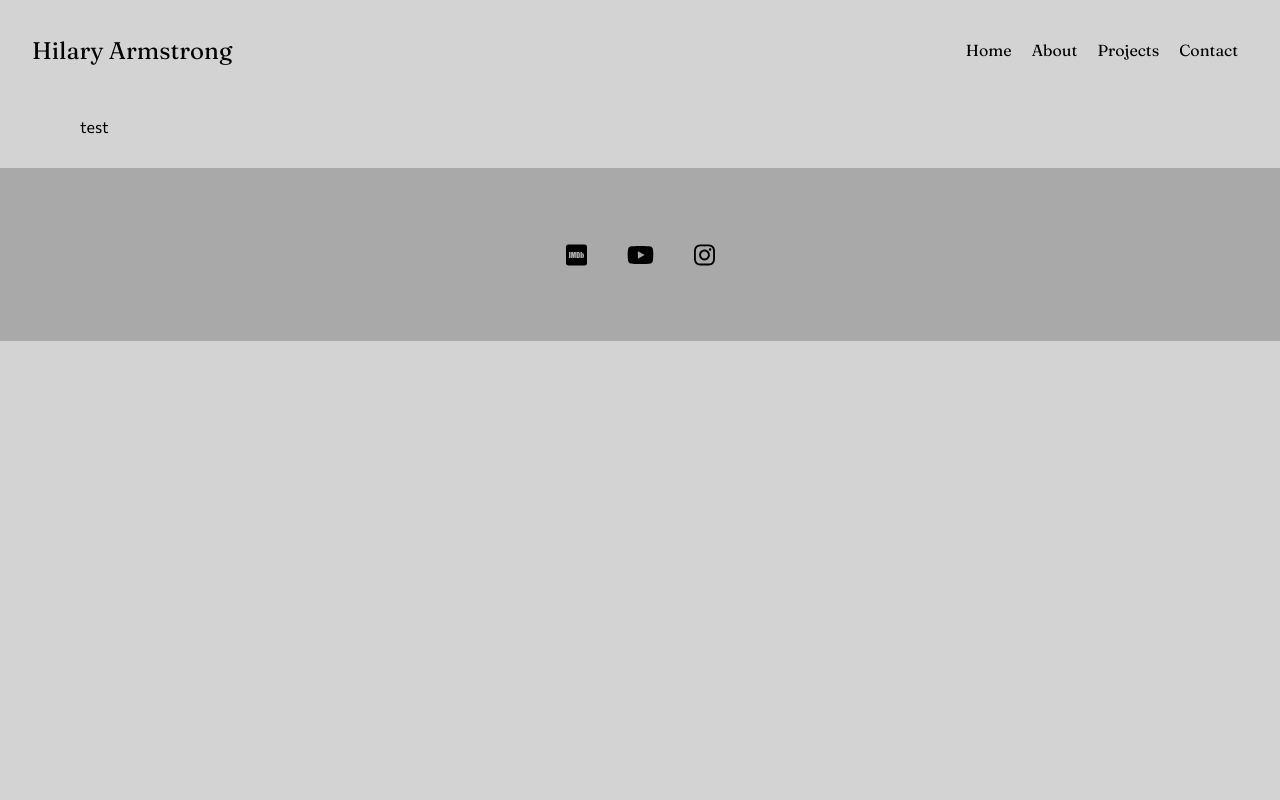
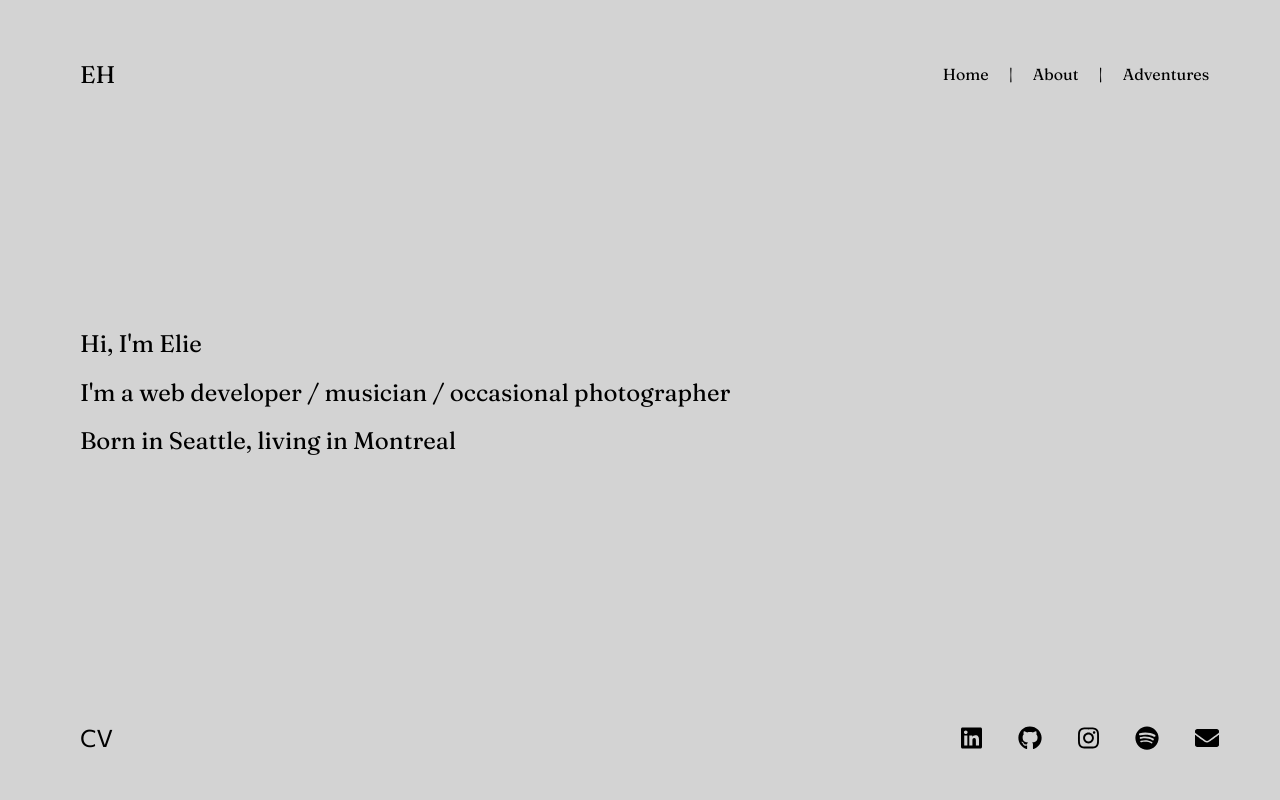
Before and after one commit to ehymowitz/portfolio-gatsby, a Gatsby site: page / in a window 1280 px wide. Shown: the top 800 px of the page. Built offline with nearby package versions, Linux system fonts and the light colour scheme; Gatsby itself is replaced by a stand-in of ours.

Commit message:
feat: init

```diff
--- a/package.json
+++ b/package.json
@@ -18,6 +18,7 @@
     "@fontsource/fraunces": "^4.5.0",
     "@fortawesome/fontawesome-svg-core": "^1.2.36",
     "@fortawesome/free-brands-svg-icons": "^5.15.4",
+    "@fortawesome/free-solid-svg-icons": "^5.15.4",
     "@fortawesome/react-fontawesome": "^0.1.16",
     "@types/react": "^16.9.51",
     "@types/react-dom": "^16.9.8",
--- a/src/components/footer/footer.styled.ts
+++ b/src/components/footer/footer.styled.ts
@@ -1,13 +1,14 @@
 import styled from "styled-components"
 
 export const StyledFooter = styled.section`
-  background-color: darkgrey;
-  padding: 3em 6em;
-  margin: 0;
-  text-align: center;
   font-size: 24px;
+  display: flex;
+  justify-content: space-between;
+  position: fixed;
+  bottom: 2em;
+  width: 89%;
 
   svg {
-    margin: 0 20px;
+    margin-left: 36px;
   }
 `
--- a/src/components/footer/footer.tsx
+++ b/src/components/footer/footer.tsx
@@ -1,8 +1,10 @@
 import {
-  faImdb,
-  faYoutube,
+  faLinkedin,
+  faGithub,
+  faSpotify,
   faInstagram,
 } from "@fortawesome/free-brands-svg-icons"
+import { faEnvelope } from "@fortawesome/free-solid-svg-icons"
 import { FontAwesomeIcon } from "@fortawesome/react-fontawesome"
 import React from "react"
 import { StyledFooter } from "./footer.styled"
@@ -10,23 +12,36 @@ import { StyledFooter } from "./footer.styled"
 const Footer = () => {
   return (
     <StyledFooter>
+      <a href="../../../Elie Hymowitz_CV.pdf" target="_blank">
+        CV
+      </a>
       <div>
         <a
-          href="https://www.imdb.com/name/nm11332858/"
+          href="https://www.linkedin.com/in/eliehymowitz/"
           target="_blank"
           rel="noopener"
         >
-          <FontAwesomeIcon icon={faImdb} />
+          <FontAwesomeIcon icon={faLinkedin} />
         </a>
-        <a href="" target="_blank" rel="noopener">
-          <FontAwesomeIcon icon={faYoutube} />
+        <a href="https://github.com/ehymowitz" target="_blank" rel="noopener">
+          <FontAwesomeIcon icon={faGithub} />
         </a>
         <a
-          href="https://www.instagram.com/hilary__armstrong/"
+          href="https://www.instagram.com/elie.s.h/"
           target="_blank"
           rel="noopener"
         >
           <FontAwesomeIcon icon={faInstagram} />
+        </a>
+        <a
+          href="https://open.spotify.com/playlist/2ieh5fIUHEdPw5dnwS2wcp?si=Q7GnR3flREOSEcb3ME6HzA"
+          target="_blank"
+          rel="noopener"
+        >
+          <FontAwesomeIcon icon={faSpotify} />
+        </a>
+        <a href="mailto:ehymowitz@gmail.com" target="_blank" rel="noopener">
+          <FontAwesomeIcon icon={faEnvelope} />
         </a>
       </div>
     </StyledFooter>
--- a/src/components/layout/layout.tsx
+++ b/src/components/layout/layout.tsx
@@ -5,29 +5,36 @@ import Footer from "../footer/footer"
 import Nav from "../nav/nav"
 import { GlobalStyle, StyledLayout } from "./layout.styled"
 
-interface Props {
+interface LayoutProps {
   children: JSX.Element
 }
 
-export default function Layout({ children }: Props) {
+export default function Layout({ children }: LayoutProps) {
   return (
     <StyledLayout>
       <GlobalStyle />
       <Helmet defer={false}>
-        <title>Hilary Armstrong</title>
-        <meta name="description" content="Hilary Armstrong's Web Portfolio!" />
-        <meta property="og:title" content="Hilary Armstrong" />
+        <title>Elie Hymowitz</title>
+        <meta
+          name="description"
+          content="Elie Hymowitz's Web Portfolio. I'm a web developer and musician, and I take photos too."
+        />
+        <meta property="og:title" content="Elie Hymowitz" />
         <meta
           property="og:description"
-          content="Hilary Armstrong's Web Portfolio!"
+          content="Elie Hymowitz's Web Portfolio. I'm a web developer and musician, and I take photos too."
         />
-        <meta property="og:image" content="/webImage.png" />
-        <meta property="og:url" content="https://hilarya.com/" />
+        <meta property="og:image" content="/headshot.png" />
+        <meta property="og:url" content="https://hymowitz.org/" />
         <meta property="og:type" content="website" />
       </Helmet>
-      <Nav />
-      <Container>{children}</Container>
-      <Footer />
+      <Container>
+        <>
+          <Nav />
+          {children}
+          <Footer />
+        </>
+      </Container>
     </StyledLayout>
   )
 }
--- a/src/components/nav/nav.styled.ts
+++ b/src/components/nav/nav.styled.ts
@@ -5,10 +5,13 @@ export const StyledNav = styled.div`
   justify-content: space-between;
   font-family: "Fraunces";
   align-items: center;
-  margin: 1em 2em;
+  position: fixed;
+  top: 2em;
+  width: 89%;
 
-  div {
-    a {
+  ul {
+    display: flex;
+    p {
       padding: 0 10px;
     }
   }
--- a/src/components/nav/nav.tsx
+++ b/src/components/nav/nav.tsx
@@ -1,19 +1,17 @@
-import { Link } from "gatsby"
 import React from "react"
 import { StyledNav } from "./nav.styled"
 
 const Nav = () => {
   return (
     <StyledNav>
-      <Link to="/">
-        <h2>Hilary Armstrong</h2>
-      </Link>
-      <div>
-        <Link to="/">Home</Link>
-        <Link to="/about">About</Link>
-        <Link to="/projects">Projects</Link>
-        <Link to="/contact">Contact</Link>
-      </div>
+      <h2>EH</h2>
+      <ul>
+        <p>Home</p>
+        <p>|</p>
+        <p>About</p>
+        <p>|</p>
+        <p>Adventures</p>
+      </ul>
     </StyledNav>
   )
 }
--- /dev/null
+++ b/src/components/section/section.styled.ts
@@ -0,0 +1,7 @@
+import styled from "styled-components"
+
+export const StyledSection = styled.section`
+  display: flex;
+  align-items: center;
+  height: 90vh;
+`
--- /dev/null
+++ b/src/components/section/section.tsx
@@ -0,0 +1,12 @@
+import React from "react"
+import { StyledSection } from "./section.styled"
+
+interface SectionProps {
+  children: JSX.Element
+}
+
+const Section = ({ children }: SectionProps) => {
+  return <StyledSection>{children}</StyledSection>
+}
+
+export default Section
--- a/src/pages/index.tsx
+++ b/src/pages/index.tsx
@@ -1,10 +1,15 @@
 import React from "react"
 import Layout from "../components/layout/layout"
+import Code from "../sections/code/code"
+import Top from "../sections/top/top"
 
 export default function Home() {
   return (
     <Layout>
-      <div>test</div>
+      <>
+        <Top />
+        <Code />
+      </>
     </Layout>
   )
 }
--- /dev/null
+++ b/src/sections/code/code.tsx
@@ -0,0 +1,15 @@
+import React from "react"
+import { StyledTop } from "../top/top.styled"
+
+const Code = () => {
+  return (
+    <StyledTop>
+      <div>
+        <h2>Projects I maintain</h2>
+        <p>code projects</p>
+      </div>
+    </StyledTop>
+  )
+}
+
+export default Code
--- /dev/null
+++ b/src/sections/top/top.styled.ts
@@ -0,0 +1,4 @@
+import styled from "styled-components"
+import { StyledSection } from "../../components/section/section.styled"
+
+export const StyledTop = styled(StyledSection)``
--- /dev/null
+++ b/src/sections/top/top.tsx
@@ -0,0 +1,16 @@
+import React from "react"
+import Section from "../../components/section/section"
+
+const Top = () => {
+  return (
+    <Section>
+      <div>
+        <h1>Hi, I'm Elie</h1>
+        <h2>I'm a web developer / musician / occasional photographer</h2>
+        <h2>Born in Seattle, living in Montreal</h2>
+      </div>
+    </Section>
+  )
+}
+
+export default Top
```
Also changed, not shown: src/page-styles/contact.styled.ts (deleted, +0 -37 lines), src/pages/about.tsx (deleted, +0 -23 lines), src/pages/contact-success.tsx (deleted, +0 -17 lines), src/pages/contact.tsx (deleted, +0 -34 lines), src/pages/projects.tsx (deleted, +0 -12 lines), static/favicon.ico, 2 other files.
